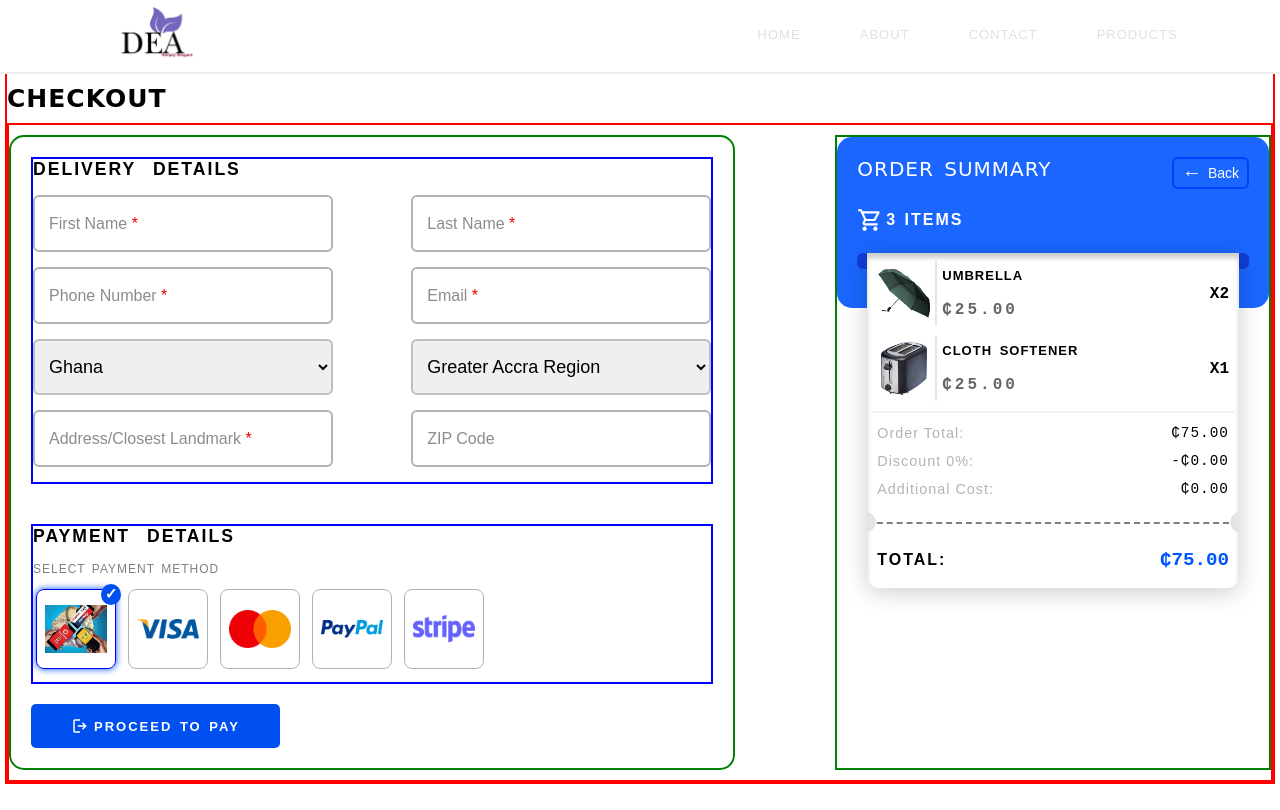
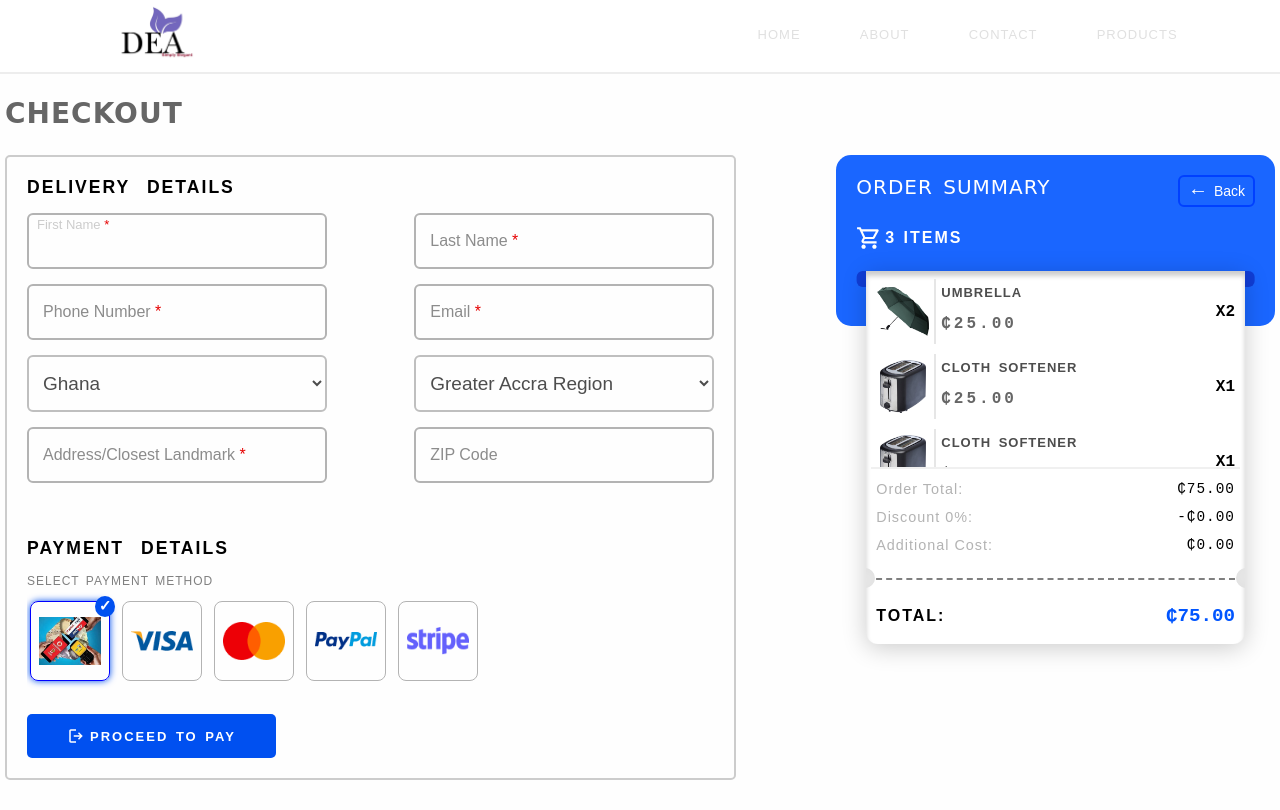
Before and after one commit to IB-ALA/DEA-PROJECT, a website with bundled scripts: page checkout.html in a window 1280 px wide. Built offline with nearby package versions, Linux system fonts and the light colour scheme.

Commit message:
Working on the track order feature, checkout button and checkout page.

```diff
--- a/checkout.html
+++ b/checkout.html
@@ -55,7 +55,7 @@
           <form action="#">
             <div class="row">
               <div class="col">
-                <input placeholder="" type="text" id="first-name">
+                <input placeholder="" type="text" id="first-name" autofocus>
                 <label for="first-name" class="alert required">first name</label>
               </div>
               <div class="col">
@@ -66,7 +66,7 @@
 
             <div class="row">
               <div class="col">
-                <input placeholder="" type="tel" id="phone-number">
+                <input placeholder="" type="tel" id="phone-number" inputmode="tel" maxlength="10" minlength="10" pattern="[0-9]*">
                 <label for="phone-number" class="alert required">phone number</label>
               </div>
               <div class="col">
@@ -175,7 +175,7 @@
 
         <div class="order-summary-body">
           <div class="order-summary-container">
-            <div class="order-details-container">
+            <div class="order-details-container js-order-details-container">
               <div class="cart-item-grid">
                 <div class="item-image">
                   <img src="images/products/umbrella.jpg" alt="Umbrella">
@@ -183,7 +183,7 @@
 
                 <div class="order-item-details">
                   <div class="left-side">
-                    <p class="item-name">Umbrella</p> <br>
+                    <p class="item-name">Umbrella</p>
                     <p class="item-price">₵25.00</p>
                   </div>
 
@@ -200,7 +200,24 @@
 
                 <div class="order-item-details">
                   <div class="left-side">
-                    <p class="item-name">Cloth softener</p> <br>
+                    <p class="item-name">Cloth softener</p>
+                    <p class="item-price">₵25.00</p>
+                  </div>
+
+                  <div class="right-side">
+                    <p class="item-quantity">X1</p>
+                  </div>
+                </div>
+              </div>
+
+              <div class="cart-item-grid">
+                <div class="item-image">
+                  <img src="images/products/black-2-slot-toaster.jpg" alt="">
+                </div>
+
+                <div class="order-item-details">
+                  <div class="left-side">
+                    <p class="item-name">Cloth softener</p>
                     <p class="item-price">₵25.00</p>
                   </div>
 
@@ -243,5 +260,6 @@
 
 
   <script type="module" src="scripts/products-checkout-header.js"></script>
+  <script type="module" src="scripts/checkout.js"></script>
 </body>
 </html>
--- a/scripts/checkout.js
+++ b/scripts/checkout.js
@@ -0,0 +1,5 @@
+import { showCartScrollBar } from './user-interface.js';
+
+const orderDetailsContainer = document.querySelector('.js-order-details-container');
+
+showCartScrollBar(orderDetailsContainer);
--- a/scripts/index.js
+++ b/scripts/index.js
@@ -9,13 +9,15 @@ const cartBtn = document.querySelector('.js-cart-btn');
 const clearCartBtn = document.querySelector('.js-clear-cart-btn');
 const shopStatusContainer = document.getElementById('shop-status');
 
+const cartBody = document.querySelector('.js-cart-body');
+
 cart.updateCartQuantityElem(cartQuantityElem);
 
 changeUiColor();
 showMenu();
 startScrolls();
 showCart();
-showCartScrollBar();
+showCartScrollBar(cartBody);
 sendForm();
 renderShopStatus();
 giveShopStausOpacityEffects();
--- a/scripts/products.js
+++ b/scripts/products.js
@@ -7,6 +7,7 @@ const productsGrid = document.getElementById('products-grid');
 const cartBtn = document.querySelector('.js-cart-btn');
 const cartQuantityElem = document.getElementById('cart-icon-quantity');
 const clearCartBtn = document.querySelector('.js-clear-cart-btn');
+const cartBody = document.querySelector('.js-cart-body');
 
 // displaying checkmark
 let timeoutId;
@@ -14,8 +15,8 @@ let oldProductId = '0';
 
 // giveProductsHeaderShadow();
 showCart();
-showCartScrollBar();
 showMenu();
+showCartScrollBar(cartBody);
 
 cart.updateCartQuantityElem(cartQuantityElem);
 
--- a/scripts/user-interface.js
+++ b/scripts/user-interface.js
@@ -1,4 +1,5 @@
 import { contacts, saveContacts } from '../scripts/data/data.js';
+import { cart } from './cart.js';
 
 
 export function startScrolls() {
@@ -173,7 +174,9 @@ export function giveProductsCheckoutHeaderShadow() {
 export function showCart() {
   const cartBtn = document.querySelector('.js-cart-btn');
   const cartContainer = document.querySelector('.js-cart');
-  const cartCheckoutBtn = document.querySelector('.js-cart-checkout-btn');
+  const closeCartBtns = cartContainer.querySelectorAll('.js-close-cart');
+  const cartCheckoutBtn = cartContainer.querySelector('.js-cart-checkout-btn');
+  const trackOrderBtn = cartContainer.querySelector('.js-track-order-btn');
 
   cartBtn.addEventListener('click', () => {
     cartContainer.classList.toggle('show');
@@ -182,7 +185,7 @@ export function showCart() {
     }
   });
 
-  cartContainer.querySelectorAll('.js-close-cart').forEach(closeBtn => {
+  closeCartBtns.forEach(closeBtn => {
     closeBtn.addEventListener('click', () => {
       cartContainer.classList.remove('show');
       document.querySelector('.js-cart-checkout-grid').classList.remove('checkout-side');
@@ -194,8 +197,17 @@ export function showCart() {
   });
 
 
+  trackOrderBtn.addEventListener('click', () => {
+    document.querySelector('.js-cart-checkout-grid').classList.add('checkout-side');
+  });
+
   cartCheckoutBtn.addEventListener('click', () => {
-    document.querySelector('.js-cart-checkout-grid').classList.add('checkout-side');
+    if (cart.cartItems.length !== 0) {
+      window.location.href = "checkout.html";
+    } else {
+      // alert user to add products.
+    }
+    // console.log(cart.cartItems.length);
   });
 
   const bodyHeight = window.innerHeight;
@@ -208,15 +220,15 @@ export function showCart() {
 }
 
 
-export function showCartScrollBar() {
-  const cartBody = document.querySelector('.js-cart-body');
+export function showCartScrollBar(domElement) {
+  // const cartBody = document.querySelector('.js-cart-body');
   let timeoutId;
 
-  cartBody.addEventListener('scroll', () => {
+  domElement.addEventListener('scroll', () => {
     clearTimeout(timeoutId);
-    cartBody.classList.add('show-scroll-bar');
+    domElement.classList.add('show-scroll-bar');
     timeoutId = setTimeout(() => {
-      cartBody.classList.remove('show-scroll-bar');
+      domElement.classList.remove('show-scroll-bar');
     }, 1500);
   });
 }
--- a/styles/checkout.css
+++ b/styles/checkout.css
@@ -1,9 +1,13 @@
 * {
   box-sizing: border-box;
+}
+html {
+  scroll-behavior: smooth;
 }
 
 body {
   padding-top: 72px;
+  background-color: hsla(0, 0%, 97%, 0.1);
 }
 p {
   width: fit-content;
@@ -27,33 +31,32 @@ form .row,
 }
 
 main {
-  border: 2px solid #ff0000;
+  /* border: 2px solid #ff0000; */
   /* height: 50px; */
   width: 100%;
   max-width: 1270px;
-  margin: 0 auto;
+  margin: 0 auto 30px;
+  /* background-color: hsla(0, 0%, 100%); */
 }
 
 h1 {
   /* border: 2px solid #ff0000; */
-  margin: 10px 0;
+  margin: 25px 0;
   width: fit-content;
   text-transform: uppercase;
-  font-size: 25px;
+  font-size: 28px;
   /* word-spacing: 5px; */
   letter-spacing: 1px;
   /* font-family: 'Courier New', Courier, monospace; */
   font-family: cursive;
+  /* color: hsl(220, 100%, 47%); */
+  /* color: hsl(263, 68%, 43%); */
   /* color: hsl(0, 79%, 85%); */
+  color: hsl(0, 0%, 40%);
   /* display: flex;
   justify-content: center;
   align-items: center; */
   padding: 0;
-}
-
-h1 span {
-  /* color: hsl(0, 79%, 85%); */
-  font-size: 18px;
 }
 
 h2 {
@@ -66,24 +69,29 @@ h2 {
   text-transform: uppercase;
   /* border: 2px solid red; */
   margin-bottom: 15px;
+  /* color: hsl(220, 100%, 47%); */
+  /* color: hsl(263, 68%, 43%); */
 }
 
 .checkout-grid {
-  border: 2px solid red;
+  /* border: 2px solid red; */
   display: grid;
   column-gap: 100px;
   grid-template-columns: 2fr 1.2fr;
-  padding: 10px 0;
+  /* padding: 10px 0; */
+  /* background-color: hsla(0, 0%, 95%, 0.267); */
 }
 
 .form-section {
-  border: 2px solid green;
+  border: 2px solid hsl(0, 0%, 80%);
+  /* border: 2px solid hsl(220, 100%, 47%); */
   padding: 20px;
-  border-radius: 15px;
+  border-radius: 5px;
+  /* background-color: hsla(0, 0%, 95%, 0.267); */
 }
 
 .delivery-details-container {
-  border: 2px solid blue;
+  /* border: 2px solid blue; */
   margin-bottom: 40px;
 }
 
@@ -110,8 +118,9 @@ form .col {
   outline: none;
   border: 2px solid hsl(0, 0%, 70%);
   border-radius: 6px;
-  font-size: 20px;
-
+  font-size: 19px;
+  color: hsl(0, 0%, 30%);
+  background-color: transparent;
 }
 .delivery-details-container form input:focus + label,
 .delivery-details-container form input:not(:placeholder-shown) + label {
@@ -144,18 +153,21 @@ form .row .col label {
   outline: none;
   border: 2px solid hsl(0, 0%, 75%);
   border-radius: 6px;
-  font-size: 18px;
+  font-size: 19px;
   text-transform: capitalize;
+  background-color: transparent;
+  color: hsl(0, 0%, 30%);
 }
 
 .delivery-details-container form select option {
   text-transform: capitalize;
+  color: hsl(0, 0%, 30%);
 }
 
 
-.payment-details-container {
+/* .payment-details-container {
   border: 2px solid blue;
-}
+} */
 
 .payment-details-container h3 {
   /* border: 2px solid blue; */
@@ -297,6 +309,7 @@ form .row .col label {
   word-spacing: 3px;
   font-weight: normal;
   margin: 0;
+  color: white;
 }
 .order-summary-head .top-side a {
   text-decoration: none;
@@ -363,14 +376,12 @@ form .row .col label {
 
 .order-summary-body::before {
   content: '';
-  /* z-index: 2; */
   position: absolute;
   /* top: 24px; */
   left: 50%;
   transform: translateX(-50%);
   height: 16px;
   width: calc(100% + 20px);
-  /* border: #ff0000 2px solid; */
   border-radius: 6px;
   background-color: hsla(240, 100%, 30%, 0.4);
 }
@@ -383,9 +394,7 @@ form .row .col label {
   overflow: hidden;
   border-radius: 0 0 12px 12px;
   box-shadow: 0px 4px 24px rgba(0, 0, 0, 0.2), inset 0 5px 5px rgba(0, 0, 0, 0.2);
-  /* z-index: 5 !important; */
   position: relative;
-  /* transition: ease-in-out 2s; */
   animation: release 1s linear;
 }
 @keyframes release {
@@ -400,8 +409,24 @@ form .row .col label {
 .order-details-container {
   /* border: 2px solid red; */
   border-bottom: 2px solid hsl(0, 0%, 94%);
+  max-height: 190px;
+  overflow-y: scroll;
+  scroll-behavior: smooth;
   padding-bottom: 10px;
   margin-bottom: 12px;
+}
+.order-details-container::-webkit-scrollbar {
+  background-color: white;
+  width: 0.25rem;
+  border-radius: 0.2rem;
+}
+.order-details-container::-webkit-scrollbar-thumb {
+  background-color: white;
+  border-radius: 0.2rem;
+}
+.order-details-container:hover::-webkit-scrollbar-thumb,
+.order-details-container.show-scroll-bar::-webkit-scrollbar-thumb {
+  background-color: hsl(0, 0%, 93%);
 }
 
 .cart-item-grid {
@@ -428,6 +453,9 @@ form .row .col label {
 
 .order-item-details .left-side {
   /* border: 2px solid green; */
+  width: 100%;
+  height: 100%;
+  padding: 6px 0 0;
   display: flex;
   flex-direction: column;
   margin-right: 5px;
@@ -436,8 +464,9 @@ form .row .col label {
 }
 
 .order-item-details .left-side .item-name {
-  padding-right: 10px;
-  color: hsl(0, 0%, 0%);
+  /* padding-right: 10px; */
+  margin-bottom: 15px;
+  color: hsl(0, 0%, 30%);
   font-weight: bold;
   text-transform: uppercase;
   font-size: 13px;
@@ -446,7 +475,7 @@ form .row .col label {
   /* border: 2px solid red; */
   display: -webkit-box;
   -webkit-line-clamp: 1;
-  -webkit-box-orient: vertical;
+  -webkit-box-orient: horizontal;
   overflow: hidden;
 }
 
@@ -567,6 +596,6 @@ form .row .col label {
 
 
 
-section {
+/* section {
   border: 2px solid green;
-}
+} */
--- a/styles/general.css
+++ b/styles/general.css
@@ -295,6 +295,19 @@ footer .bottom p span {
 }
 
 
+.track-order-btn {
+  /* margin: 3px auto 10px; */
+  font-size: 16px;
+  text-transform: capitalize;
+  color: hsl(199, 99%, 36%);
+  background-color: transparent;
+  text-decoration: underline;
+  cursor: pointer;
+  text-underline-offset: .2rem;
+  font-weight: bold;
+}
+
+
 .cart-footer {
   position: absolute;
   width: 100%;
```
Also changed, not shown: index.html (+3 -0 lines), products.html (+2 -0 lines).
